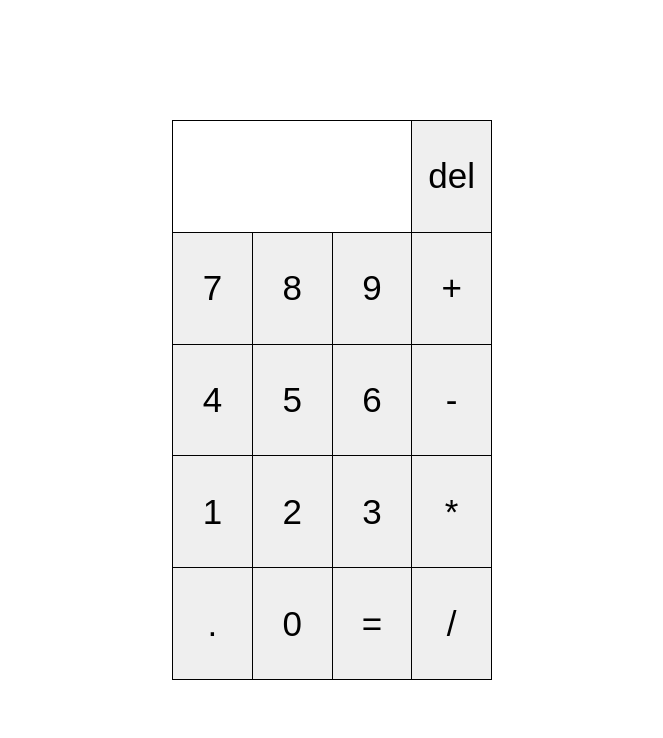
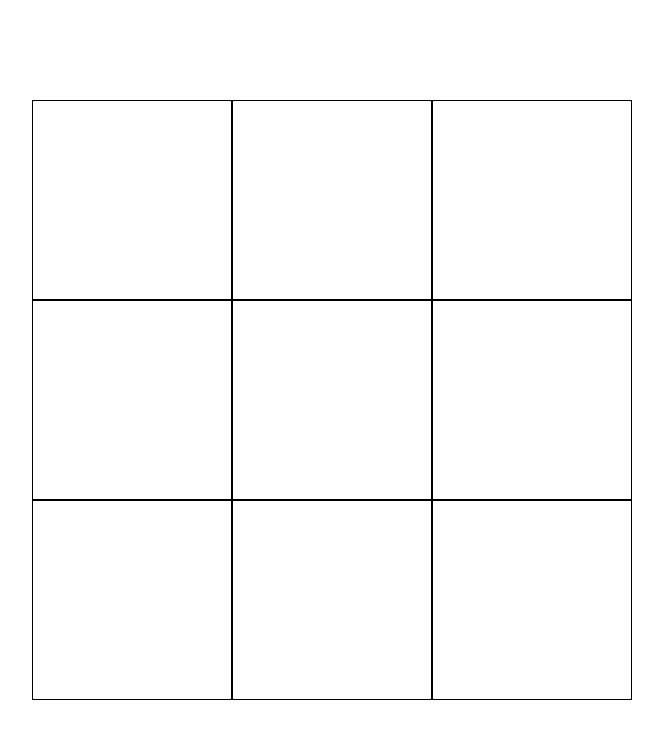
Before and after one commit to EminHamzagic/React-Kurs, a React (Create React App) app: page / in a window 1280 px wide. Shown: the top 738 px of the page, without its empty margins (308-971 px from the left). Built offline with nearby package versions, Linux system fonts and the light colour scheme.

Commit message:
tic-tac-toe component

```diff
--- /dev/null
+++ b/src/components/XO.js
@@ -0,0 +1,90 @@
+import { useState } from "react";
+import "../css/XO.css";
+
+const winningCombinations = [
+  ["00", "01", "02"],
+  ["10", "11", "12"],
+  ["20", "21", "22"],
+  ["00", "10", "20"],
+  ["01", "11", "21"],
+  ["02", "12", "22"],
+  ["00", "11", "22"],
+  ["02", "11", "20"],
+];
+
+const Game = () => {
+  const [XO, setXO] = useState([
+    [null, null, null],
+    [null, null, null],
+    [null, null, null],
+  ]);
+  const [isFirstPlayer, setIsFirstPlayer] = useState(true);
+  const [winningPlayer, setWinningPlayer] = useState("");
+
+  const handleOnClick = (i, j) => {
+    let xoCopy = [...XO];
+    if (winningPlayer === "") {
+      if (!xoCopy[i][j]) {
+        if (isFirstPlayer) {
+          xoCopy[i][j] = "X";
+        } else {
+          xoCopy[i][j] = "O";
+        }
+
+        setXO(xoCopy);
+        setIsFirstPlayer(!isFirstPlayer);
+      }
+    }
+
+    const winner = whoWon();
+
+    if (winner !== null) {
+      setWinningPlayer(winner + " is a winner");
+    }
+  };
+
+  const whoWon = () => {
+    let winningPlayer = null;
+
+    winningCombinations.forEach((wc) => {
+      let lineCombination = [];
+      wc.forEach((sqr) => {
+        lineCombination.push(XO[sqr[0]][sqr[1]]);
+      });
+      if (
+        lineCombination[0] !== null &&
+        lineCombination[0] === lineCombination[1] &&
+        lineCombination[0] === lineCombination[2]
+      ) {
+        winningPlayer = lineCombination[0];
+      }
+    });
+    return winningPlayer;
+  };
+
+  return (
+    <div>
+      <h1>{winningPlayer}</h1>
+      {XO.map((row, i) => {
+        return (
+          <div key={row.toString() + i.toString()} className="row">
+            {row.map((square, j) => {
+              return (
+                <div
+                  key={square + j.toString()}
+                  id={i.toString() + j.toString()}
+                  onClick={() => handleOnClick(i, j)}
+                  className="square"
+                >
+                  {square}
+                </div>
+              );
+            })}
+          </div>
+        );
+      })}
+    </div>
+  );
+};
+
+export default Game;
--- /dev/null
+++ b/src/css/XO.css
@@ -0,0 +1,16 @@
+.row {
+  display: flex;
+}
+
+.square {
+  border: 1px solid black;
+  border-collapse: collapse;
+  width: 200px;
+  height: 200px;
+  font-size: 150px;
+  display: flex;
+  align-items: center;
+  justify-content: center;
+  font-family: sans-serif;
+  user-select: none;
+}
--- a/src/index.js
+++ b/src/index.js
@@ -1,16 +1,14 @@
 import React from "react";
 import ReactDOM from "react-dom/client";
-import Card from "./components/Card";
-import SearchInput from "./components-domaci/searchInput";
 import Calculator from "./components/Calculator";
+import XO from "./components/XO";
 import "./index.css";
 import reportWebVitals from "./reportWebVitals";
-import App from "./components-domaci/App";
 
 const root = ReactDOM.createRoot(document.getElementById("root"));
 root.render(
   <React.StrictMode>
-    <Calculator />
+    <XO />
   </React.StrictMode>
 );
 
```
